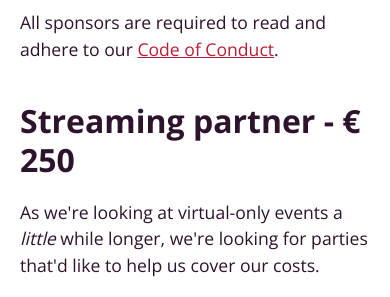
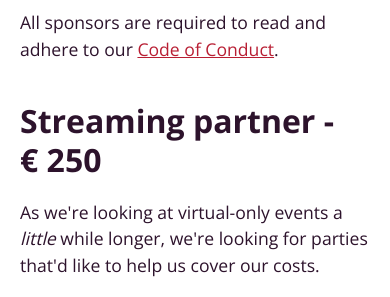
Before and after one commit to amsrb/amsrb.github.com, a Jekyll site: the page built from sponsorships/index.html, in a window 390 px wide. Shown: the part 542-839 px from the top of the page. Built offline with Jekyll 4.4.1, drawn with Linux system fonts in a browser that asks for light colours; some of the changed text lies outside the part shown.

Commit message:
Don't break sponsorships amount on mobile
Make sure the euro sign and the value are always next to each other on
mobile in the sponsorship level headings.

```diff
--- a/_sass/_main.sass
+++ b/_sass/_main.sass
@@ -57,4 +57,5 @@ body
 @import "modules/content"
 @import "modules/meetup"
 @import "modules/supporters"
+@import "modules/sponsorships"
 @import "modules/jobs"
--- /dev/null
+++ b/_sass/modules/_sponsorships.sass
@@ -0,0 +1,3 @@
+.sponsorships
+  h2 > .amount
+    white-space: nowrap
--- a/sponsorships/index.html
+++ b/sponsorships/index.html
@@ -16,7 +17,7 @@ title: Sponsorships
 
       <p>All sponsors are required to read and adhere to our <a href="https://amsrb.org/code-of-conduct/">Code of Conduct</a>.</p>
 
-      <h2>Streaming partner - € 250</h2>
+      <h2>Streaming partner - <span class="amount">€ 250</span></h2>
 
       <p>As we're looking at virtual-only events a <em>little</em> while longer, we're looking for parties that'd like to help us cover our costs.</p>
 
@@ -52,7 +53,7 @@ title: Sponsorships
         <li>(@)mention on Twitter</li>
       </ul>
 
-      <h2>Drinks sponsor - € 500</h2>
+      <h2>Drinks sponsor - <span class="amount">€ 500</span></h2>
       <p>
         There are two options:
         <ul>
@@ -71,7 +72,7 @@ title: Sponsorships
         <li>(@)mention on Twitter</li>
       </ul>
 
-      <h2>Food sponsor - € 500</h2>
+      <h2>Food sponsor - <span class="amount">€ 500</span></h2>
       <p>
         There are two options:
         <ul>
@@ -90,7 +91,7 @@ title: Sponsorships
         <li>(@)mention on Twitter</li>
       </ul>
 
-      <h2>Drinks & food sponsor - € 900</h2>
+      <h2>Drinks & food sponsor - <span class="amount">€ 900</span></h2>
       <p>
         There are two options:
         <ul>
@@ -112,7 +113,7 @@ title: Sponsorships
         <li>(@)mention on Twitter</li>
       </ul>
 
-      <h2>Speaker sponsor ~ € 1200</h2>
+      <h2>Speaker sponsor ~ <span class="amount">€ 1200</span></h2>
 
       <p>As a Speaker sponsor you help us include international and diverse talent in our line-up, by covering their airfare and accommodation. Depending on the individual we try and make their stay as valuable as possible to both them and the community. Thus, if we do workshops with the individual, you indirectly support this as well, and you’ll be mentioned as a supporter. Speaker sponsoring is valued at € 1200 (excluding VAT).</p>
 
```
Also changed, not shown: other parts of sponsorships/index.html (+1 -0 lines).
